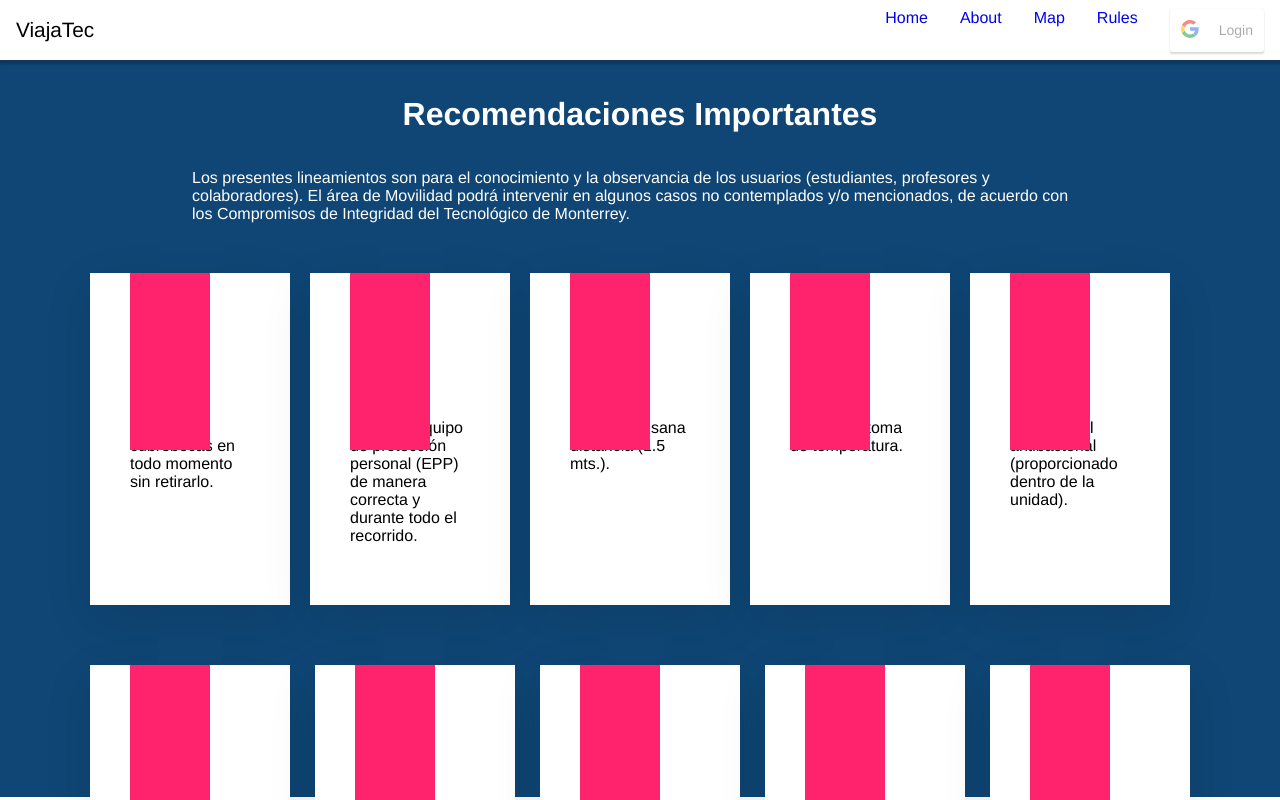
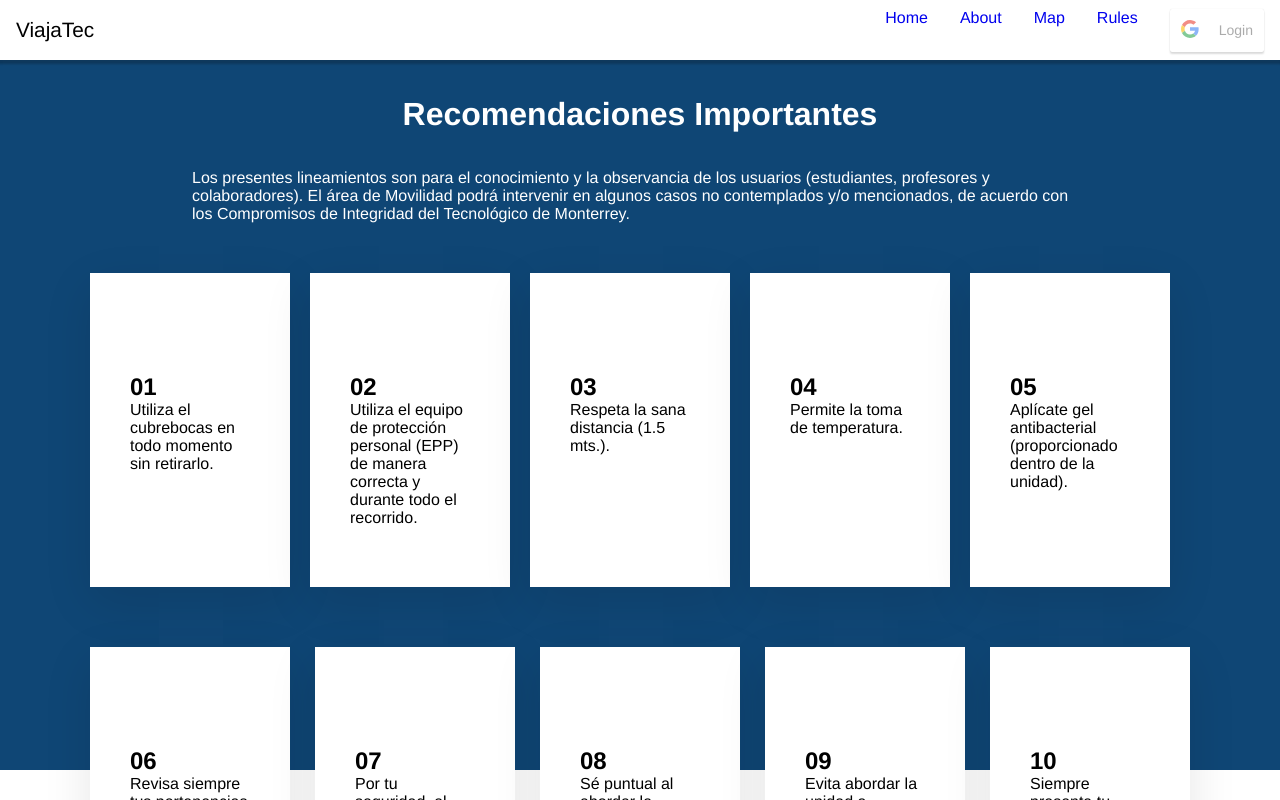
Before and after one commit to diegogrdc/ViajaTec, a React (Create React App) app: page /rules in a window 1280 px wide. Shown: the top 800 px of the page. Built offline with nearby package versions, Linux system fonts and the light colour scheme.

Commit message:
Reglas diseño sin animación

```diff
--- a/src/pages/rules.css
+++ b/src/pages/rules.css
@@ -40,13 +40,3 @@
     padding: 100px 40px 60px;
     box-shadow: 0 15px 45px rgba(0,0,0,0.1);
 }
-
-.container2 .box:before{
-   content: '';
-   margin-top: 50px;
-   width: 200px;
-   height: auto;
-   background: #ff226d;
-   padding: 100px 40px 60px;
-   position: relative;
-}
```
